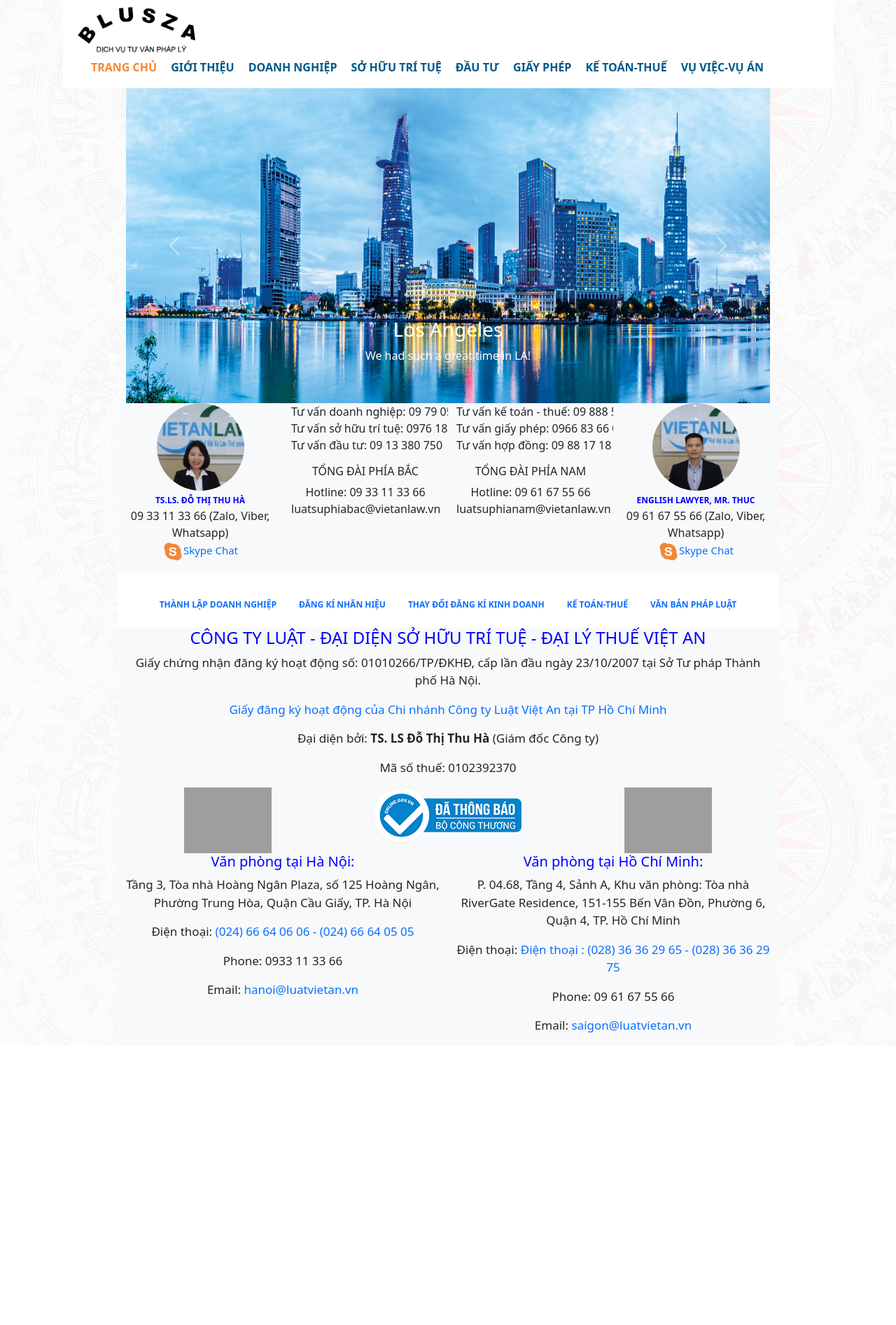
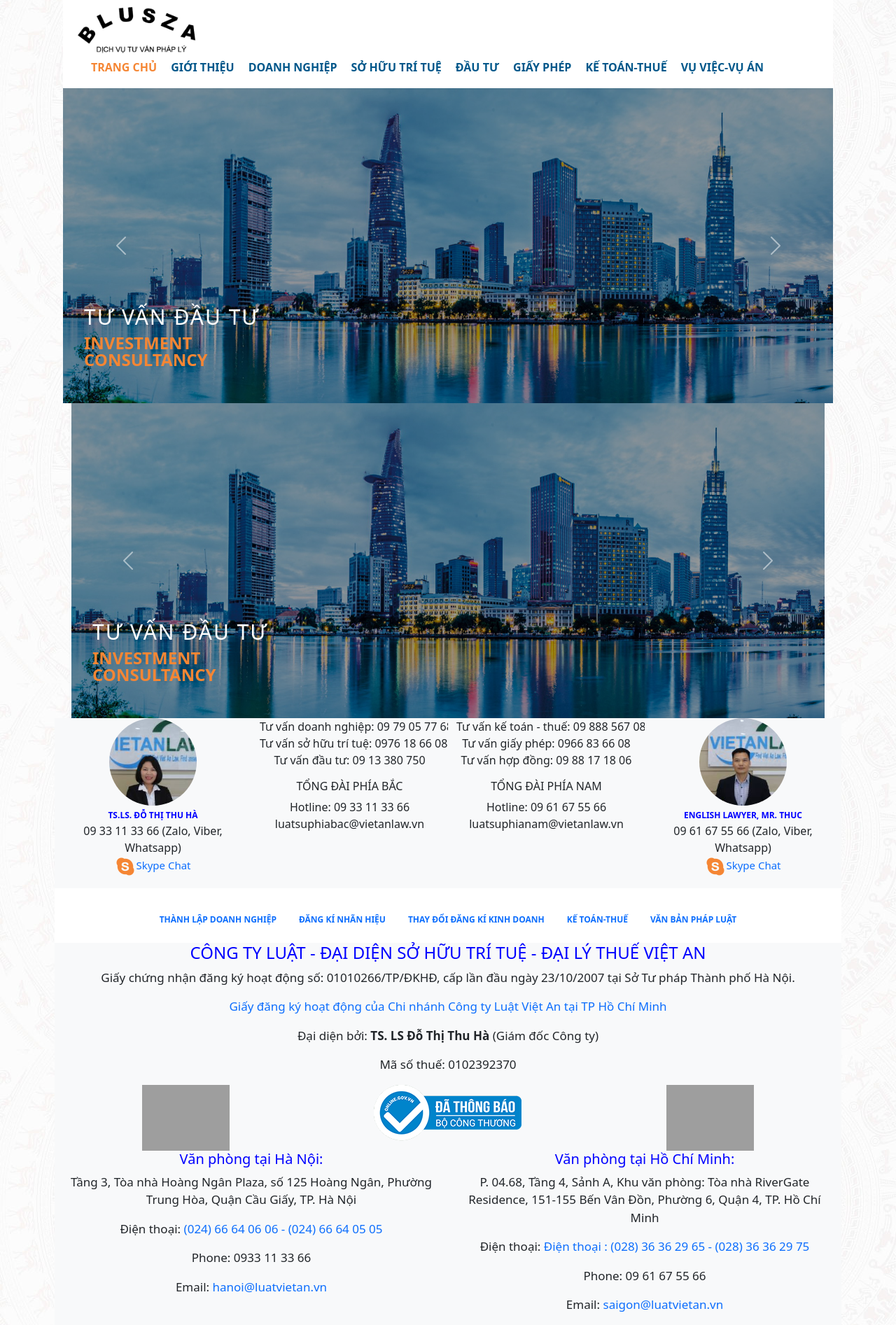
Before and after one commit to fxngocbao/webLuatVinasimex_PHP, a PHP site: page / in a window 1280 px wide. Shown: the part 70-1963 px from the top of the page at 70% size. Before the commit the page ends 1564 px from the top, so only its background shows below. Run offline with PHP 8.4, Linux system fonts and the light colour scheme; some libraries are stand-ins or nearby versions; grey boxes are pictures that could not be loaded.

Commit message:
them file slide menu

```diff
--- a/Content/CSS/header.css
+++ b/Content/CSS/header.css
@@ -313,3 +313,7 @@ a {
 div{
   display: block;
 }
+.carousel-item img.img-slide1{
+  width: 100%;
+  height: 450px;
+}
--- /dev/null
+++ b/Content/CSS/home.css
@@ -0,0 +1,185 @@
+*{
+    margin: 0;
+}
+.home-css{
+    display: flex;
+    height: 410px;
+    flex-flow: wrap;
+    justify-content: center;
+    overflow: hidden;
+}
+.home-row{
+    clear: both;
+    float: left;
+    width: 100%;
+}
+*,.home-elm{
+    box-sizing: border-box;
+}
+.home-div1-css{
+    max-width: 1170px;
+    max-height: 420px;
+}
+.slick-slider{
+    position: relative;
+    display: block;
+    box-sizing: border-box;
+    user-select: none;
+    touch-action: pan-y;
+    -webkit-tap-highlight-color: transparent;
+}
+.home_col-sm-12{
+    width: 100%;
+}
+.home-div1-elm{
+    float: left;
+    box-sizing: border-box;
+}
+.home-div1-css .slick-prev.slick-arrow{
+    left: 10px;
+}
+.home-div1-css .slick-arrow{
+    color:#ffffff;
+    font-size: 36px;
+}
+.slick-arrow,
+.slick-dots button{
+    cursor: pointer;
+    outline: none;
+    z-index: 50;
+    background: no-repeat;
+    border: 0;
+    margin: 0;
+    padding: 0;
+}
+.slick-arrow{
+    position: absolute;
+    top: 50%;
+    transform: translatey(-50%);
+}
+button{
+    max-width: 100%;
+    font-family: "Open Sans","Arial",sans-serif;
+}
+.slick-slider .slick-list,
+.slick-slider .slick-track{
+    transform: translate3d(0,0,0);
+}
+.slick-list{
+    position: relative;
+    display: block;
+    overflow: hidden;
+    margin: 0;
+    padding: 0;
+}
+.slick-track{
+    position: relative;
+    top: 0;
+    left: 0;
+    display: block;
+    margin-left: auto;
+    margin-right: auto;
+}
+.home_col-sm-12 .slick-item{
+    height: 410px;
+}
+.home_col-sm-12 .home-div2-css{
+    background: linear-gradient(rgba(0, 0, 0, 0.40), rgba(0, 0, 0, 0.40)), transparent url("Content/img/slide1.jpg") center center/cover no-repeat scroll;
+    display: block;
+}
+.slick-item,
+.slick-item a,
+.slick-item a:focus ,
+/* .slick-item:focus{
+    outline: none;
+} */
+[xpath="1"], [css="1"] {
+    outline: rgb(242, 154, 0) dashed 2px !important;
+}
+.slick-slide{
+    float: left;
+    min-height: 1px;
+}
+.home-div3-css{
+    position: absolute;
+    display: flex;
+    max-width: 320px;
+    flex-flow: wrap;
+    justify-content: flex-end;
+    width: auto;
+    bottom: 50px;
+    left: 30px;
+}
+.bz-title{
+    transition: all 500ms ease;
+}
+.fadeInUp{
+    animation-name: fadeInUp;
+}
+.home-div3-css>.type{
+    width: 100%;
+    color: #ffffff;
+    font-size: 30px;
+    line-height: 30px;
+    font-weight: 400;
+    text-transform: uppercase;
+    letter-spacing: 2px;
+}
+div{
+    display: block;
+}
+.home-div3-css>.sub{
+    color: #f58634;
+    font-size: 24px;
+    line-height: 24px;
+    font-weight: 600;
+    text-transform: uppercase;
+    margin-top: 10px;
+}
+.home-div1-css .slick-next.slick-arrow{
+    right: 10px;
+}
+.home-div1-css .slick-arrow{
+    color: #ffffff;
+    font-size: 36px;
+}
+.home-div4-css{
+    background: linear-gradient(
+        rgba(0, 0, 0, 0.40),
+        rgba(0, 0, 0, 0.40)),
+        transparent url("Content/img/slide2.jpg")
+        center center/cover no-repeat scroll;
+}
+.home-div5-elm{
+    box-sizing: border-box;
+}
+.home-div5-css{
+    position: absolute;
+    display: flex;
+    max-width: 500px;
+    flex-flow: wrap;
+    justify-content: flex-end;
+    width: auto;
+    bottom: 50px;
+    left: 30px;
+}
+.home-div5-css>.type{
+    width: 160%;
+    color: #ffffff;
+    font-size: 30px;
+    line-height: 30px;
+    font-weight: 400;
+    text-transform: uppercase;
+    letter-spacing: 2px;
+}
+.home-div5-css>.sub{
+    color: #f58634;
+    font-size: 24px;
+    line-height: 24px;
+    font-weight: 600;
+    text-transform: uppercase;
+    margin-top: 10px;
+}
+.home_col-sm-12 .slick-arrow:hover{
+    color: #ff9800;
+}
--- /dev/null
+++ b/Controller/home.php
@@ -0,0 +1,3 @@
+<?php
+    include "./View/home.php"
+?>
--- a/View/footer.php
+++ b/View/footer.php
@@ -1,4 +1,4 @@
-<footer style=" margin-left: 90px; margin-right: 90px;">
+<footer>
     <div class="row">
         <div class="col-sm-3 bg-light" style="text-align: center; ">
             <a class="navbar-brand" href="#">
--- /dev/null
+++ b/View/home.php
@@ -0,0 +1,41 @@
+<style>
+<?php include "Content/CSS/home.css";
+?>
+</style>
+<section>
+     <!-- Carousel -->
+ <div id="demo" class="carousel slide" data-bs-ride="carousel">
+      <!-- The slideshow/carousel -->
+      <div class="carousel-inner">
+        <div class="carousel-item active">
+          <img src="Content/img/slide1.jpg" alt="Los Angeles" class="img-slide1" style="width: 100%; height: 450px; filter: brightness(60%);">
+          <div class="home-div1-elm home-div3-css bz-title fadeInUp animated" data-animation-in="fadeInUp"
+                        data-delay-in="0.3" style="opacity: 1; animation-delay: 0.3s;">
+                        <div class="type">Tư vấn đầu tư</div>
+                        <span class="sub">INVESTMENT CONSULTANCY</span>
+                    </div>
+        </div>
+        <div class="carousel-item">
+          <img src="./Content/img/So-Huu-Tri-Tue.jpg" alt="Chicago" style="width: 100%; height: 450px;">
+          <div class="carousel-caption">
+            <h3>Chicago</h3>
+            <p>Thank you, Chicago!</p>
+          </div>
+        </div>
+        <div class="carousel-item">
+          <img src="./Content/img/Tu-van-doanh-nghiep.jpg" alt="New York" style="width: 100%; height: 450px;">
+          <div class="carousel-caption">
+            <h3>New York</h3>
+            <p>We love the Big Apple!</p>
+          </div>
+        </div>
+      </div>
+      <!-- Left and right controls/icons -->
+      <button class="carousel-control-prev" type="button" data-bs-target="#demo" data-bs-slide="prev">
+        <span class="carousel-control-prev-icon"></span>
+      </button>
+      <button class="carousel-control-next" type="button" data-bs-target="#demo" data-bs-slide="next">
+        <span class="carousel-control-next-icon"></span>
+      </button>
+    </div>
+</section>
--- a/View/menu.php
+++ b/View/menu.php
@@ -359,15 +359,16 @@
   </div>
 </section>
     <!-- Carousel -->
-    <div id="demo" class="carousel slide" data-bs-ride="carousel" style="margin-left: 90px; margin-right: 90px;">
+    <div id="demo" class="carousel slide" data-bs-ride="carousel">
       <!-- The slideshow/carousel -->
       <div class="carousel-inner">
         <div class="carousel-item active">
-          <img src="./Content/img/Investment-to-Vietnam2.jpg" alt="Los Angeles" style="width: 100%; height: 450px;">
-          <div class="carousel-caption">
-            <h3>Los Angeles</h3>
-            <p>We had such a great time in LA!</p>
-          </div>
+          <img src="Content/img/slide1.jpg" alt="Los Angeles" class="img-slide1" style="width: 100%; height: 450px; filter: brightness(60%);">
+          <div class="home-div1-elm home-div3-css bz-title fadeInUp animated" data-animation-in="fadeInUp"
+                        data-delay-in="0.3" style="opacity: 1; animation-delay: 0.3s;">
+                        <div class="type">Tư vấn đầu tư</div>
+                        <span class="sub">INVESTMENT CONSULTANCY</span>
+                    </div>
         </div>
         <div class="carousel-item">
           <img src="./Content/img/So-Huu-Tri-Tue.jpg" alt="Chicago" style="width: 100%; height: 450px;">
--- a/index.php
+++ b/index.php
@@ -8,10 +8,12 @@
     <script src="https://cdn.jsdelivr.net/npm/bootstrap@5.2.3/dist/js/bootstrap.bundle.min.js"></script>
     <!--Link bootrap icon-->
     <link rel="stylesheet" href="https://cdn.jsdelivr.net/npm/bootstrap-icons@1.8.1/font/bootstrap-icons.css">
-    <!-- <link rel='stylesheet' href='https://cdnjs.cloudflare.com/ajax/libs/font-awesome/4.7.0/css/font-awesome.min.css'> -->
+    <link rel='stylesheet' href='https://cdnjs.cloudflare.com/ajax/libs/font-awesome/4.7.0/css/font-awesome.min.css'>
     <!-- end link đăng nhập -->
     <link rel="stylesheet" type="text/css" href="Content/CSS/header.css" />
     <link rel="stylesheet" type="text/css" href="Content/CSS/menu.css" />
+    <link rel="stylesheet" href="https://use.fontawesome.com/releases/v5.12.0/css/all.css">
+    <link rel="stylesheet" href="https://use.fontawesome.com/releases/v5.12.0/css/all.css">
     <title>SanPham</title>
 </head>
 <style>
@@ -39,14 +41,14 @@
             <div class="row">
                 <!-- hien thi noi dung đây -->
                 <?php
-                // $ctrl = "home";
-                // if (isset($_GET["action"])) {
-                //     $ctrl = $_GET["action"];
-                // }
-                // if (isset($_POST["act"])) {
-                //     $ctrl = $_GET["act"];
-                // }
-                // include "Controller/" . $ctrl . ".php";
+                $ctrl = "home";
+                if (isset($_GET["action"])) {
+                    $ctrl = $_GET["action"];
+                }
+                if (isset($_POST["act"])) {
+                    $ctrl = $_GET["act"];
+                }
+                include "Controller/" . $ctrl . ".php";
                 ?>
             </div>
         </div>
```
Also changed, not shown: Content/CSS/menu.css (deleted, +0 -72 lines), admin/Model/connect.php (added, +38 -0 lines), Content/img/slide1.jpg (added), Content/img/slide2.jpg (added), Model/connect.php (added).
